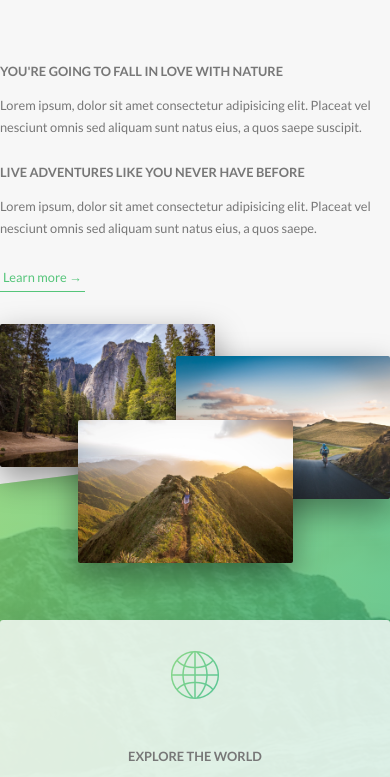
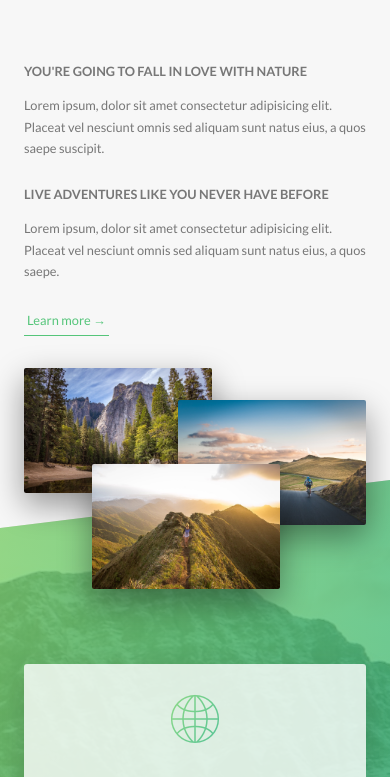
Before and after one commit to byPG/advanced_course_Sass_Animation, a website: page index.html in a window 390 px wide. Shown: the part 904-1681 px from the top of the page. Drawn offline with Linux system fonts and the light colour scheme.

Commit message:
Media Query grid and typografy

```diff
--- a/sass/layout/_footer.scss
+++ b/sass/layout/_footer.scss
@@ -2,6 +2,10 @@
     background-color: $color-grey-3;
     padding: 10rem 0;
     font-size: 1.4rem;
+
+    @include respond(tab-port){
+        padding: 8rem 0;
+    }
 
     &__logo-box{
         text-align: center;
@@ -19,6 +23,11 @@
         border-top: 1px solid $color-grey;
         padding-top: 2rem;
         display: inline-block;
+
+        @include respond(tab-port){
+            width: 100%;
+            text-align: center;
+        }
 
     }
 
@@ -60,6 +69,11 @@
         padding-top: 2rem;
         width: 80%;
         float: right;
-       // display: inline-block;
+
+        @include respond(tab-port){
+            width: 100%;
+            float: none;
+        }
+
     }
 }
--- a/sass/layout/_grid.scss
+++ b/sass/layout/_grid.scss
@@ -8,6 +8,11 @@
          @include respond(tab-port) {
             margin-bottom: $gutter-vertical-small;
         }
+    }
+
+    @include respond(tab-port) {
+        max-width: 50rem;
+        padding: 0 3rem;
     }
 
     @include clearfix;
--- a/sass/layout/_header.scss
+++ b/sass/layout/_header.scss
@@ -3,9 +3,14 @@
     background-image: linear-gradient(to right bottom, rgba($color-primary-light,0.8), rgba($color-primary-dark, 0.8)), url("../img/hero.jpg");
     background-size: cover;
     background-position: top;
+    position: relative;
     -webkit-clip-path: polygon(0 0, 100% 0, 100% 75vh, 0 100%);
     clip-path: polygon(0 0, 100% 0, 100% 75vh, 0 100%);
-    position: relative;
+
+    @include respond(phone){
+        -webkit-clip-path: polygon(0 0, 100% 0, 100% 85vh, 0 100%);
+        clip-path: polygon(0 0, 100% 0, 100% 85vh, 0 100%);
+    }
 
     &__logo-box{
         position: absolute;
--- a/sass/layout/_navigation.scss
+++ b/sass/layout/_navigation.scss
@@ -16,6 +16,16 @@
         box-shadow: 0 1rem 3rem rgba($color-black, .1);
         text-align: center;
         cursor: pointer;
+
+        @include respond(tab-port){
+            top: 4rem;
+            right: 4rem;
+        }
+
+        @include respond(phone){
+            top: 3rem;
+            right: 3rem;
+        }
     }
 
     &__background{
@@ -29,8 +39,15 @@
         z-index: 1000;
         transition: transform .8s cubic-bezier(0.86, 0, 0.07, 1);
 
-      //  transform: scale(80);
+        @include respond(tab-port){
+            top: 4.5rem;
+            right: 4.5rem;
+        }
 
+        @include respond(phone){
+            top: 3.5rem;
+            right: 3.5rem;
+        }
 
     }
 
```
Also changed, not shown: css/style.css.
